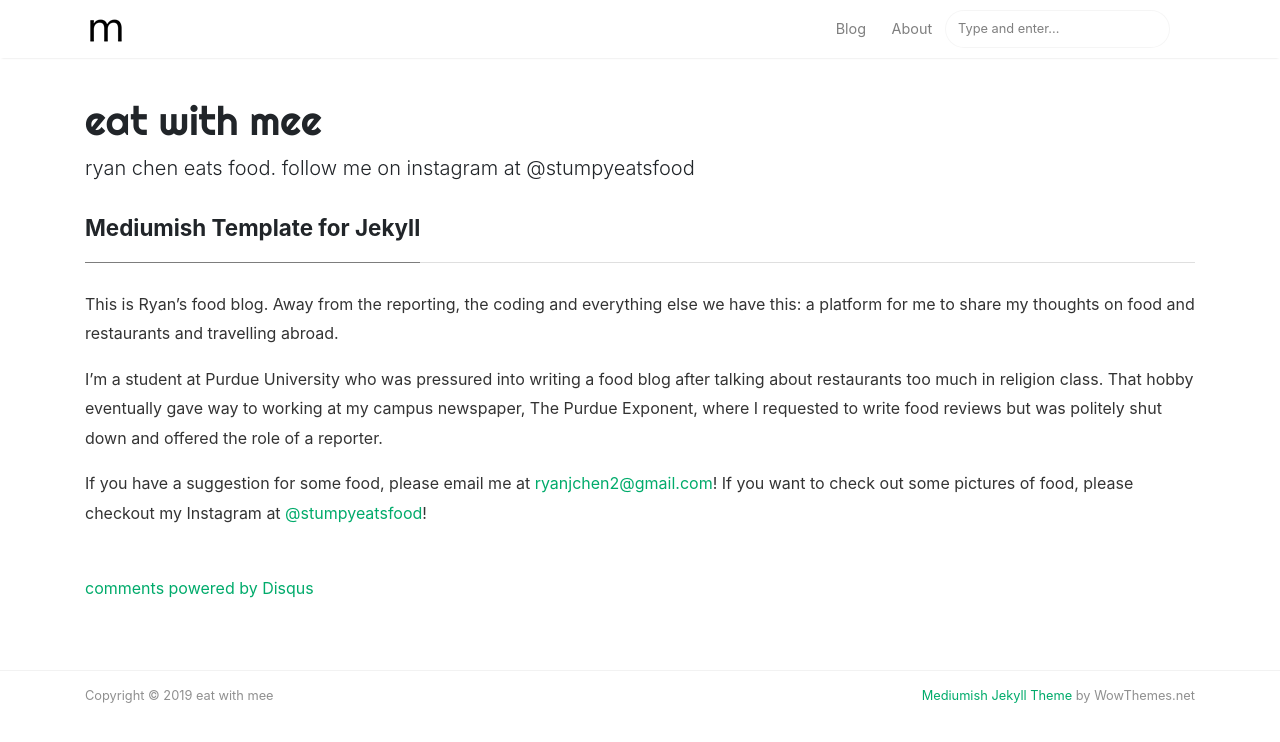
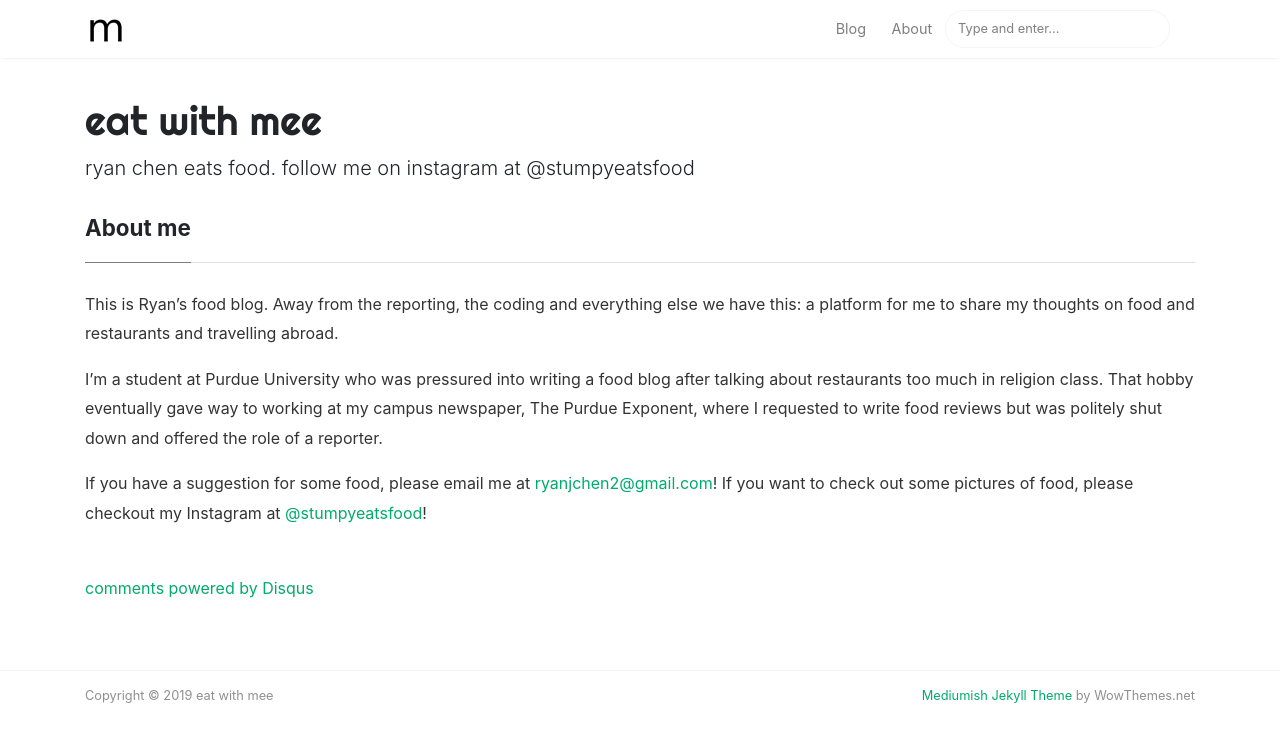
Before and after one commit to fatcat2/stumpyeatsfood-blog, a Jekyll site: the page built from _pages/about.md, in a window 1280 px wide. Shown: the top 742 px of the page. Built offline with Jekyll 4.4.1, drawn with Linux system fonts in a browser that asks for light colours; nearby versions of some CDN libraries; comment, search, counter and statistics services are not loaded.

Commit message:
Wed Apr 24 21:45:51 UTC 2019$

```diff
--- a/_pages/about.md
+++ b/_pages/about.md
@@ -1,6 +1,6 @@
 ---
 layout: page
-title: Mediumish Template for Jekyll
+title: About me
 permalink: /about
 comments: true
 ---
```
